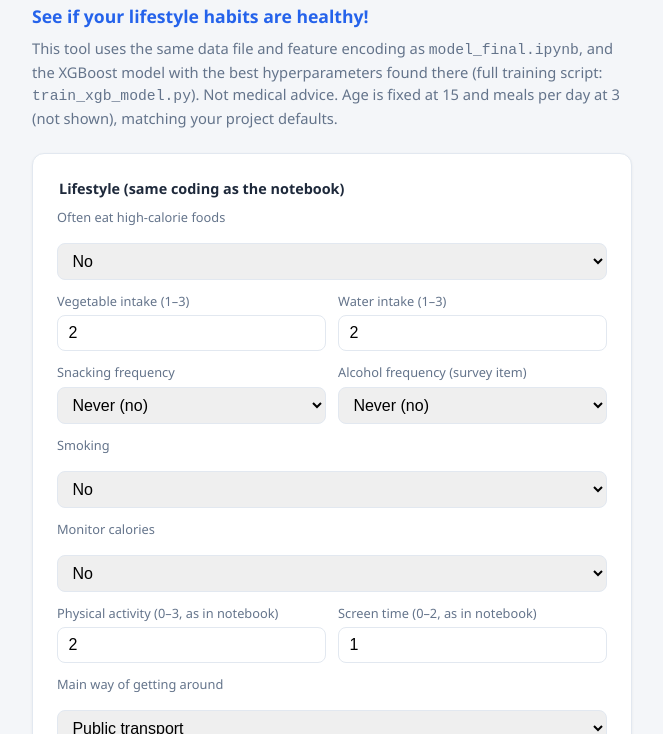
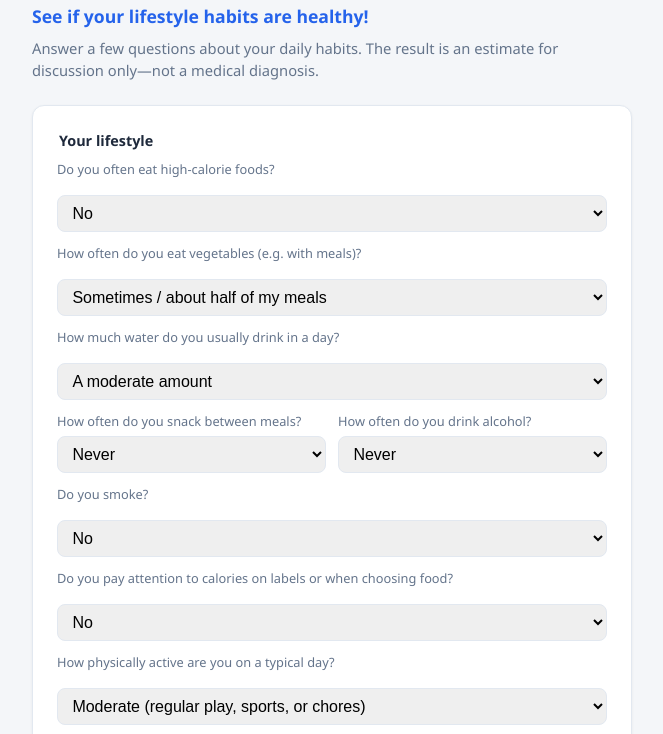
Before and after one commit to s11654765/INT6184GPHighFour, a plain HTML site: page obesity_web/static/index.html in a window 1280 px wide. Shown: the part 65-799 px from the top of the page, without its empty margins (308-971 px from the left). Drawn offline with Linux system fonts and the light colour scheme.

Commit message:
Simplify page intro and remove notice

```diff
--- a/obesity_web/static/index.html
+++ b/obesity_web/static/index.html
@@ -12,47 +12,52 @@
         <h1>Obesity Risk Prediction Based on Lifestyle Habits</h1>
         <p class="subtitle">See if your lifestyle habits are healthy!</p>
         <p class="intro">
-          This tool uses the same data file and feature encoding as <code>model_final.ipynb</code>, and the XGBoost
-          model with the best hyperparameters found there (full training script: <code>train_xgb_model.py</code>).
-          Not medical advice. Age is fixed at 15 and meals per day at 3 (not shown), matching your project defaults.
+          Answer a few questions about your daily habits. The result is an estimate for discussion only—not a
+          medical diagnosis.
         </p>
       </header>
 
       <div class="card">
         <form id="form">
           <fieldset>
-            <legend>Lifestyle (same coding as the notebook)</legend>
+            <legend>Your lifestyle</legend>
             <div class="row">
-              <label for="high_cal_food">Often eat high-calorie foods</label>
+              <label for="high_cal_food">Do you often eat high-calorie foods?</label>
               <select id="high_cal_food" name="high_cal_food">
                 <option value="0">No</option>
                 <option value="1">Yes</option>
               </select>
             </div>
-            <div class="row two">
-              <div>
-                <label for="veg_consumption">Vegetable intake (1–3)</label>
-                <input id="veg_consumption" name="veg_consumption" type="number" min="1" max="3" step="1" value="2" required />
-              </div>
-              <div>
-                <label for="water_intake">Water intake (1–3)</label>
-                <input id="water_intake" name="water_intake" type="number" min="1" max="3" step="1" value="2" required />
-              </div>
+            <div class="row">
+              <label for="veg_consumption">How often do you eat vegetables (e.g. with meals)?</label>
+              <select id="veg_consumption" name="veg_consumption">
+                <option value="1">Rarely or almost never</option>
+                <option value="2" selected>Sometimes / about half of my meals</option>
+                <option value="3">Often / most meals</option>
+              </select>
+            </div>
+            <div class="row">
+              <label for="water_intake">How much water do you usually drink in a day?</label>
+              <select id="water_intake" name="water_intake">
+                <option value="1">Little (I often forget or prefer other drinks)</option>
+                <option value="2" selected>A moderate amount</option>
+                <option value="3">A lot (I drink water regularly through the day)</option>
+              </select>
             </div>
             <div class="row two">
               <div>
-                <label for="snacking">Snacking frequency</label>
+                <label for="snacking">How often do you snack between meals?</label>
                 <select id="snacking" name="snacking">
-                  <option value="0">Never (no)</option>
+                  <option value="0">Never</option>
                   <option value="1">Sometimes</option>
                   <option value="2">Frequently</option>
                   <option value="3">Always</option>
                 </select>
               </div>
               <div>
-                <label for="alcohol">Alcohol frequency (survey item)</label>
+                <label for="alcohol">How often do you drink alcohol?</label>
                 <select id="alcohol" name="alcohol">
-                  <option value="0">Never (no)</option>
+                  <option value="0">Never</option>
                   <option value="1">Sometimes</option>
                   <option value="2">Frequently</option>
                   <option value="3">Always</option>
@@ -60,31 +65,38 @@
               </div>
             </div>
             <div class="row">
-              <label for="smoking">Smoking</label>
+              <label for="smoking">Do you smoke?</label>
               <select id="smoking" name="smoking">
                 <option value="0">No</option>
                 <option value="1">Yes</option>
               </select>
             </div>
             <div class="row">
-              <label for="calorie_monitor">Monitor calories</label>
+              <label for="calorie_monitor">Do you pay attention to calories on labels or when choosing food?</label>
               <select id="calorie_monitor" name="calorie_monitor">
                 <option value="0">No</option>
                 <option value="1">Yes</option>
               </select>
             </div>
-            <div class="row two">
-              <div>
-                <label for="physical_activity">Physical activity (0–3, as in notebook)</label>
-                <input id="physical_activity" name="physical_activity" type="number" min="0" max="3" step="1" value="2" />
-              </div>
-              <div>
-                <label for="screen_time">Screen time (0–2, as in notebook)</label>
-                <input id="screen_time" name="screen_time" type="number" min="0" max="2" step="1" value="1" />
-              </div>
+            <div class="row">
+              <label for="physical_activity">How physically active are you on a typical day?</label>
+              <select id="physical_activity" name="physical_activity">
+                <option value="0">Mostly sitting (very little movement)</option>
+                <option value="1">Light (short walks, some movement)</option>
+                <option value="2" selected>Moderate (regular play, sports, or chores)</option>
+                <option value="3">Very active (exercise or sports most days)</option>
+              </select>
             </div>
             <div class="row">
-              <label for="transport">Main way of getting around</label>
+              <label for="screen_time">Leisure screen time (phone, TV, games—not schoolwork)</label>
+              <select id="screen_time" name="screen_time">
+                <option value="0">Low</option>
+                <option value="1" selected>Moderate</option>
+                <option value="2">High</option>
+              </select>
+            </div>
+            <div class="row">
+              <label for="transport">Main way you get around on most days</label>
               <select id="transport" name="transport" required>
                 <option value="Public_Transportation">Public transport</option>
                 <option value="Walking">Walking</option>
@@ -96,10 +108,6 @@
           </fieldset>
 
           <button type="submit" id="btn">Get my result</button>
-          <p class="notice">
-            Gender, height, weight, and family history are not inputs to this model (they are dropped in
-            <code>model_final.ipynb</code>).
-          </p>
         </form>
 
         <div id="error"></div>
```
